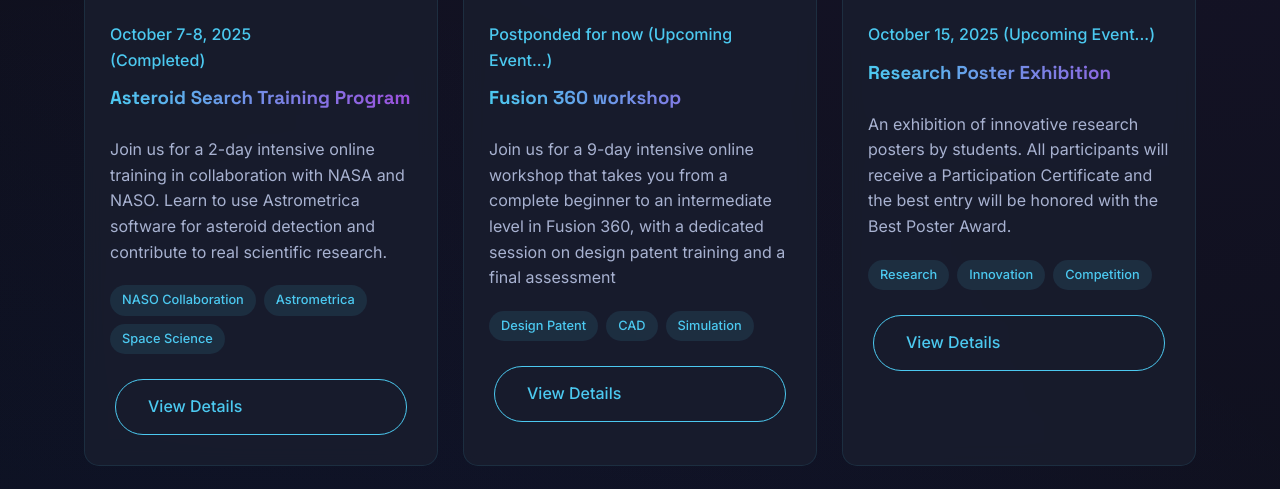
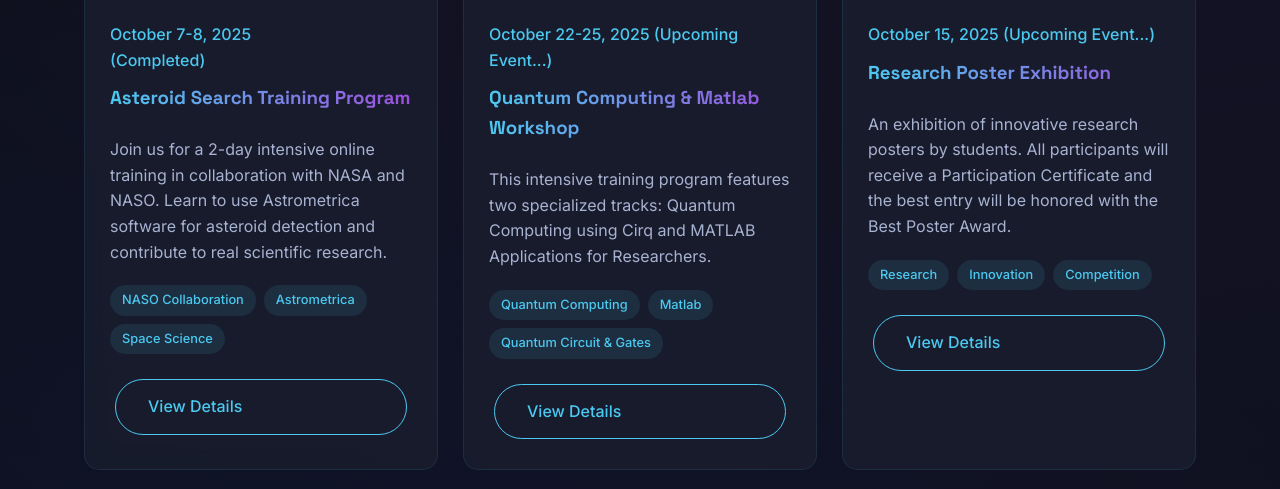
Before and after one commit to ieeecskiit/IEEECSKIIT, a plain HTML site: page index.html in a window 1280 px wide. Shown: the part 4610-5099 px from the top of the page. Drawn offline with nearby package versions, Linux system fonts and the light colour scheme.

Commit message:
Add files via upload

```diff
--- a/index.html
+++ b/index.html
@@ -2570,15 +2570,15 @@
                             <i class="fas fa-robot"></i>
                         </div>
                         <div class="event-content">
-                            <div class="event-date">Postponded for now (Upcoming Event...)</div>
-                            <h3>Fusion 360 workshop</h3>
-                            <p class="event-description"> Join us for a 9-day intensive online workshop that takes you from a complete beginner to an intermediate level in Fusion 360, with a dedicated session on design patent training and a final assessment</p>
+                            <div class="event-date">October 22-25, 2025 (Upcoming Event...)</div>
+                            <h3>Quantum Computing & Matlab Workshop</h3>
+                            <p class="event-description"> This intensive training program features two specialized tracks: Quantum Computing using Cirq and MATLAB Applications for Researchers. </p>
                             <div class="event-tags">
-                                <span class="event-tag">Design Patent</span>
-                                <span class="event-tag">CAD</span>
-                                <span class="event-tag">Simulation</span>
+                                <span class="event-tag">Quantum Computing</span>
+                                <span class="event-tag">Matlab</span>
+                                <span class="event-tag">Quantum Circuit & Gates</span>
                             </div>
-                            <a href="design_patent.html" class="btn">View Details</a>
+                            <a href="Quantum_Computing.html" class="btn">View Details</a>
                         </div>
                     </div>
 
```
